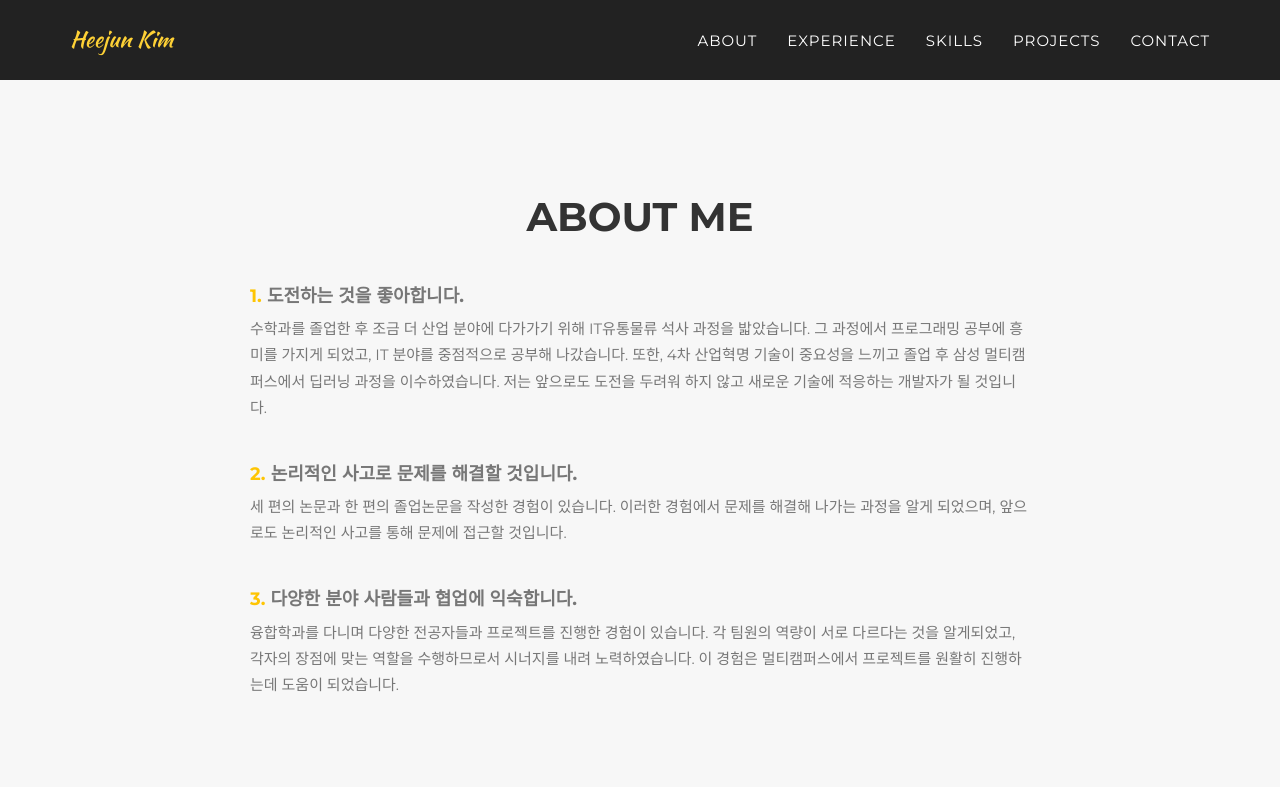
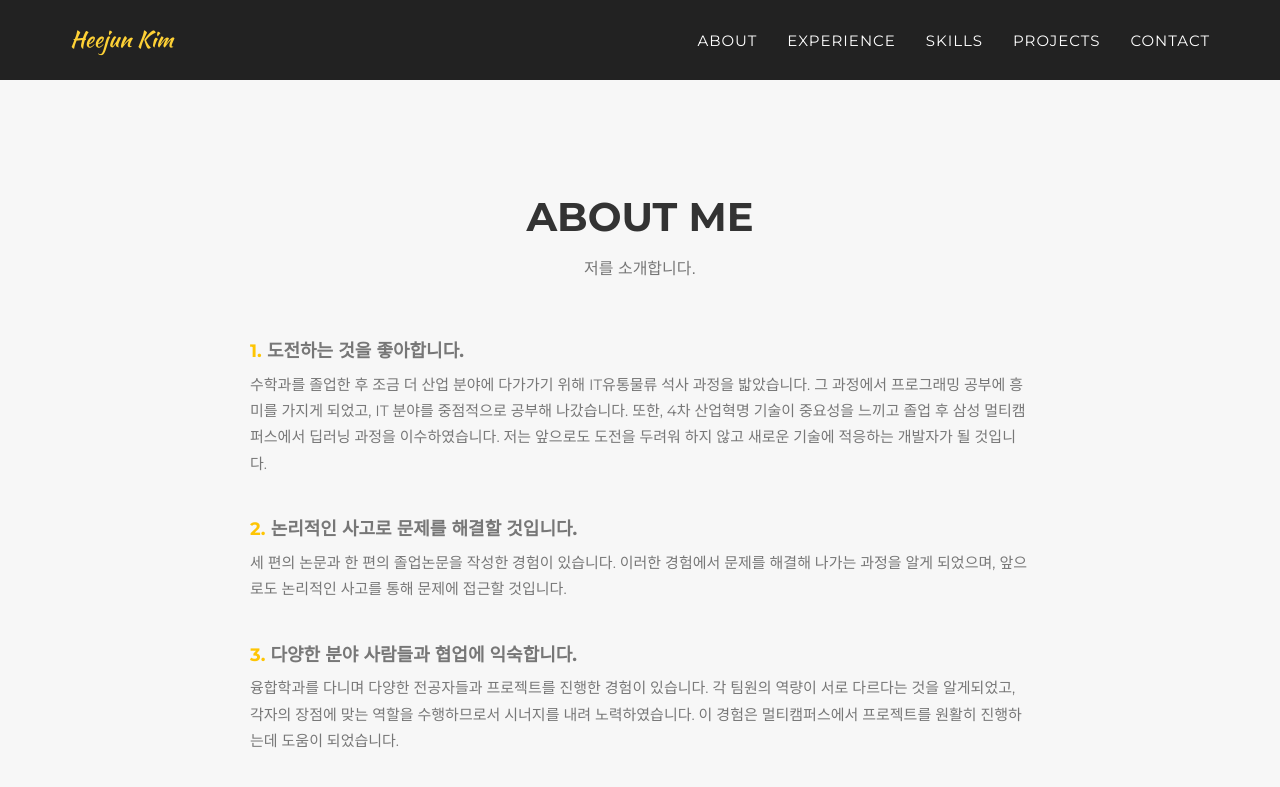
Before and after one commit to heejun1942/heejun1942.github.io, a Jekyll site: the page built from _posts/2014-07-18-project-1.markdown, in a window 1280 px wide and 900 px high, scrolled down 763 px. Shown: the top 787 px of the window. Built offline with Jekyll 4.4.1, drawn with Linux system fonts in a browser that asks for light colours; nearby versions of some CDN libraries; some web fonts are replaced.

Commit message:
200723 || Update files

```diff
--- a/_includes/team.html
+++ b/_includes/team.html
@@ -4,7 +4,7 @@
             <div class="row">
                 <div class="col-lg-12 text-center">
                     <h2 class="section-heading">About <span>Me</span></h2>
-                    <!-- <h3 class="section-subheading text-muted" style="font-style: normal;">저는요..</h3> -->
+                    <h3 class="section-subheading text-muted" style="font-style: normal;margin-bottom: 2em;">저를 소개합니다.</h3>
                 </div>
             </div>
             <div class="row aboutme" style="text-align: left;max-width: 52em; margin: auto;padding: 2em 0 0;line-height: 1.6em;">
```
